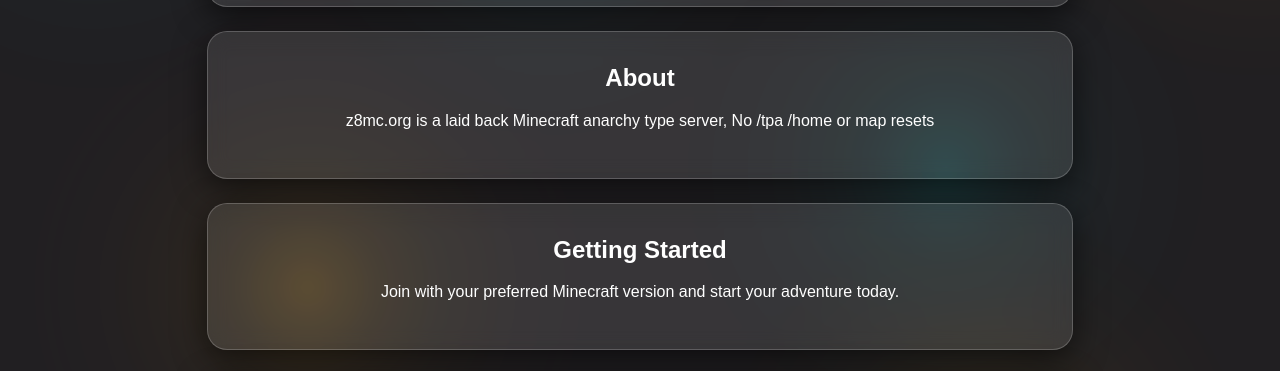
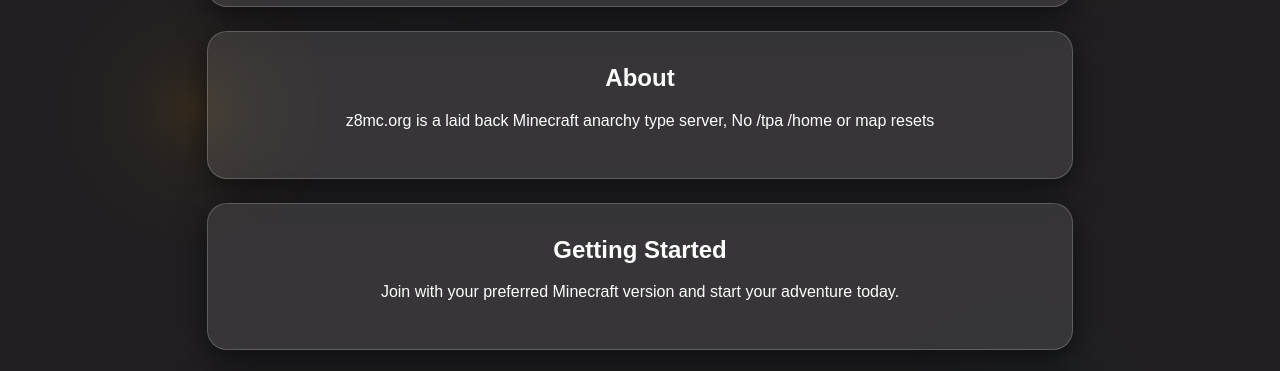
Before and after one commit to Mason-Soup/Mason-Soup.github.io, a plain HTML site: page index.html in a window 1280 px wide. Shown: the part 331-702 px from the top of the page. Drawn offline with Linux system fonts and the light colour scheme.

Commit message:
Update index.html

```diff
--- a/index.html
+++ b/index.html
@@ -22,7 +22,7 @@
       left: 0;
       width: 100%;
       height: 100%;
-      background: url('https://github.com/Mason-Soup/Mason-Soup.github.io/blob/72b07552c058aed4256ae1ac4455ad21d5e55188/Images/BackgroundOld.png?raw=true')
+      background: url('https://github.com/Mason-Soup/Mason-Soup.github.io/blob/e88ae5566ff5015d0fb83ff25992c438862a1e6e/Images/Background8kTall.png?raw=true')
                   no-repeat center center;
       background-size: cover;
       z-index: -1;
```
